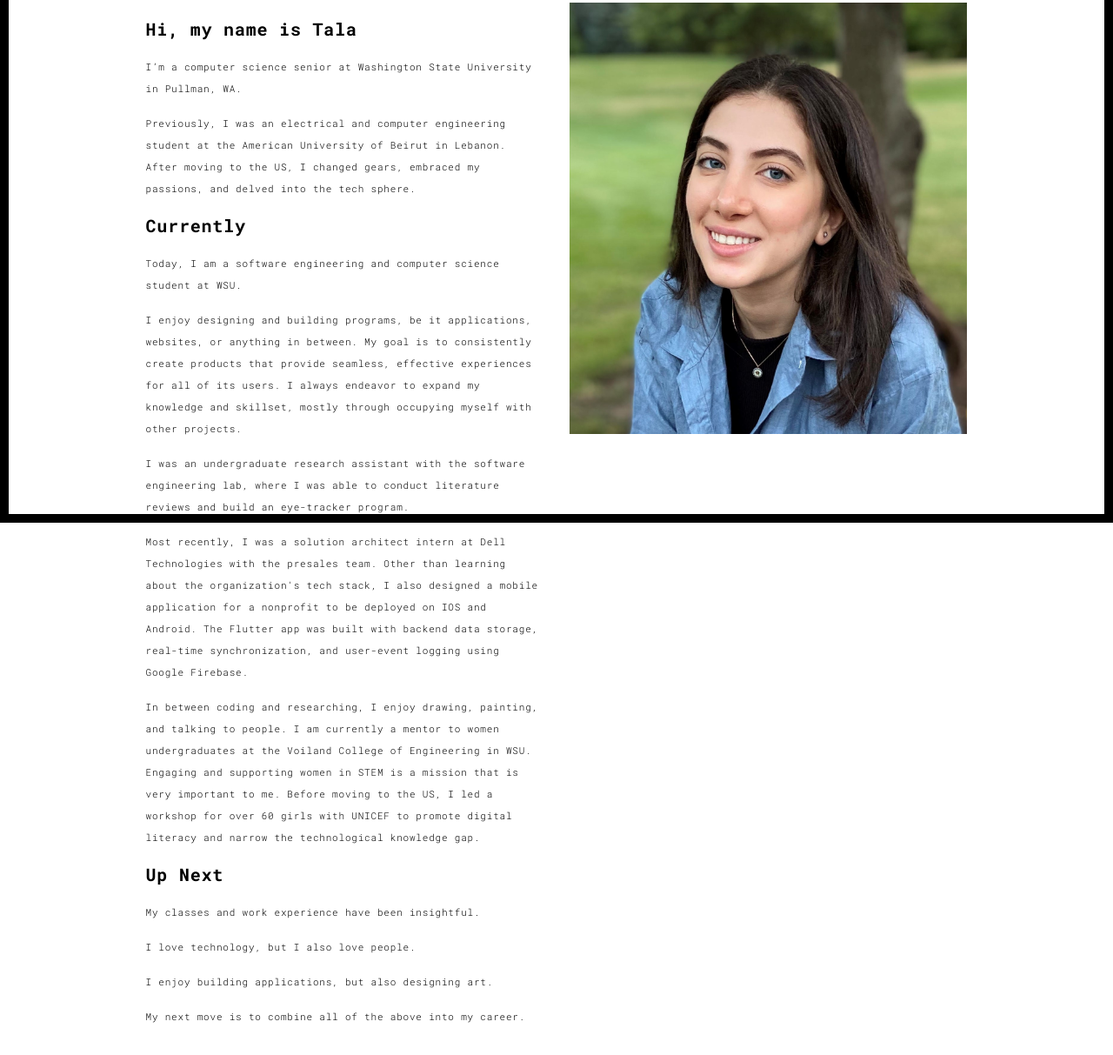
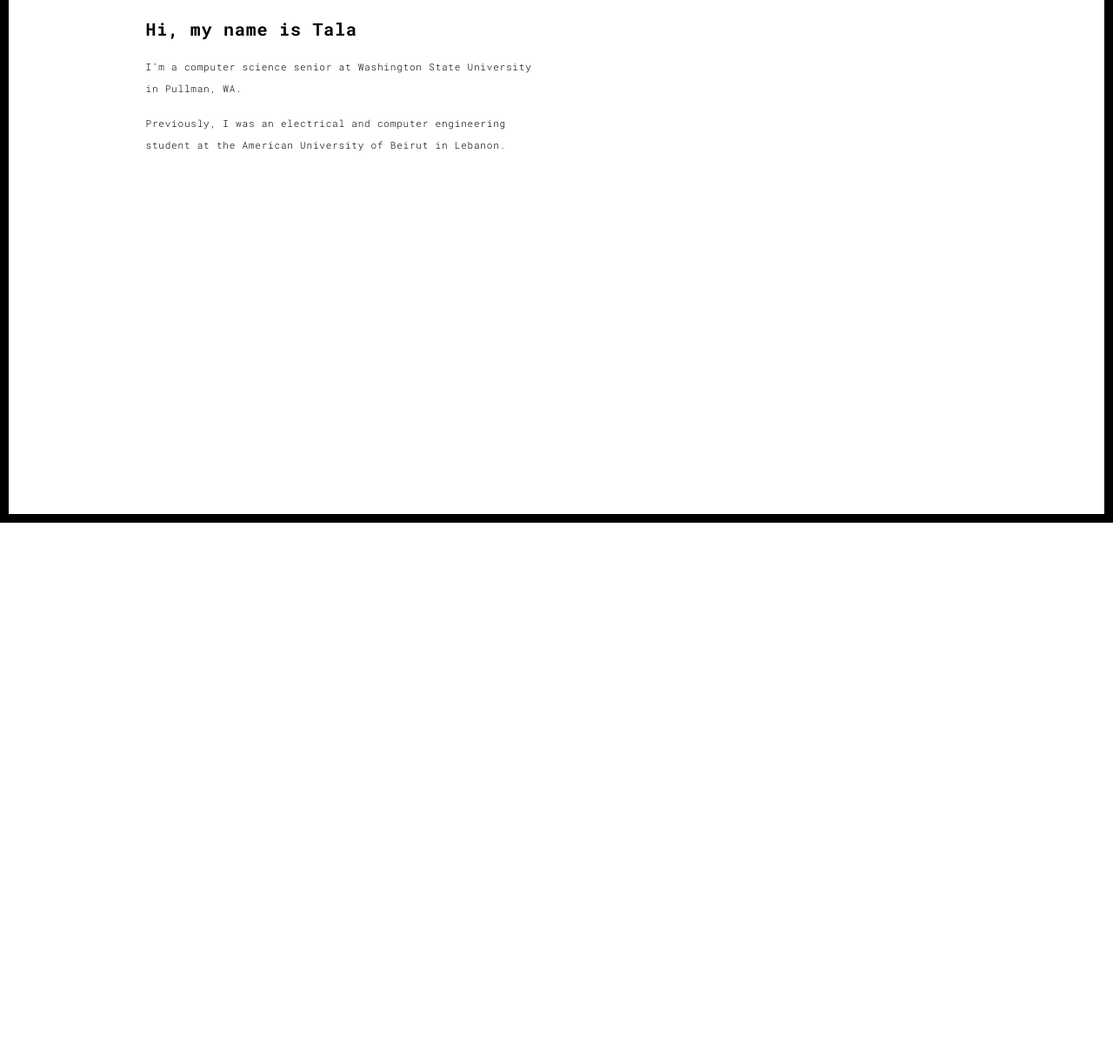
Before and after one commit to tkaraki/tkaraki.github.io, a plain HTML site: page about.html in a window 1280 px wide. Shown: the part 199-1412 px from the top of the page at 87% size. After the commit the page ends 800 px from the top, so only its background shows below. Drawn offline with Linux system fonts and the light colour scheme.

Commit message:
Update about.html

```diff
--- a/about.html
+++ b/about.html
@@ -63,33 +63,8 @@
                 <div class="col-xs-12 col-md-6">
                   <h3>Hi, my name is Tala</h3>
                   <p>I’m a computer science senior at Washington State University in Pullman, WA.</p>
-                  <p>Previously, I was an electrical and computer engineering student at the American University of Beirut in Lebanon.
-                    After moving to the US, I changed gears, embraced my passions, and delved into the tech sphere.</p>
-                  <h3>Currently </h3>
-                  <p>Today, I am a software engineering and computer science student at WSU. </p>
-                    <p>I enjoy designing and building programs, be it applications, websites, or anything in between.
-                    My goal is to consistently create products that provide seamless, effective experiences for all of its users.
-                    I always endeavor to expand my knowledge and skillset, mostly through occupying myself with other projects. </p>
-                    <p>I was an undergraduate research assistant with the software engineering lab, where I was able to conduct literature reviews and build an eye-tracker program.</p>
-                    <p>Most recently, I was a solution architect intern at Dell Technologies with the presales team.
-                    Other than learning about the organization's tech stack, I also designed a mobile application for a nonprofit to be deployed on IOS and Android.
-                    The Flutter app was built with backend data storage, real-time synchronization, and user-event logging using Google Firebase. </p>
-
-                    <p> </p>
-
-                    <p>In between coding and researching, I enjoy drawing, painting, and talking to people.
-                    I am currently a mentor to women undergraduates at the Voiland College of Engineering in WSU.
-                    Engaging and supporting women in STEM is a mission that is very important to me.
-                    Before moving to the US, I led a workshop for over 60 girls with UNICEF to promote digital literacy and narrow the technological knowledge gap.</p>
-
-                  <h3>Up Next</h3>
-                  <p> My classes and work experience have been insightful.
-                     <p> I love technology, but I also love people.</p>
-                      <p>I enjoy building applications, but also designing art.</p>
-                      <p>My next move is to combine all of the above into my career. </p></p>
-                </div>
-                <div class="col-xs-12 col-md-6">
-                  <img src="./assets/images/profil.jpg" class="img-responsive" alt="">
+                  <p>Previously, I was an electrical and computer engineering student at the American University of Beirut in Lebanon. </p>
+                  </p></p>
                 </div>
               </div>
             </div>
```
